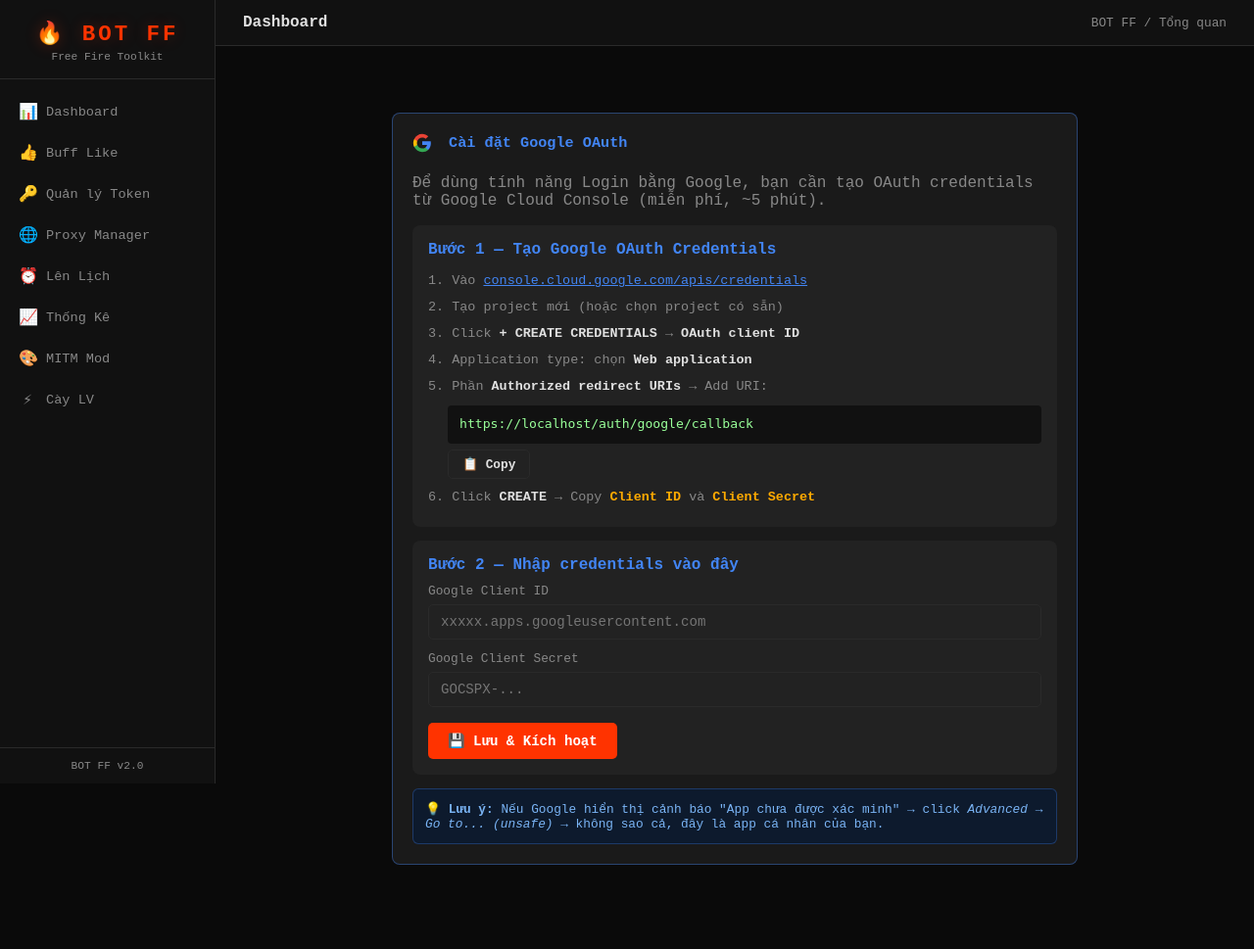
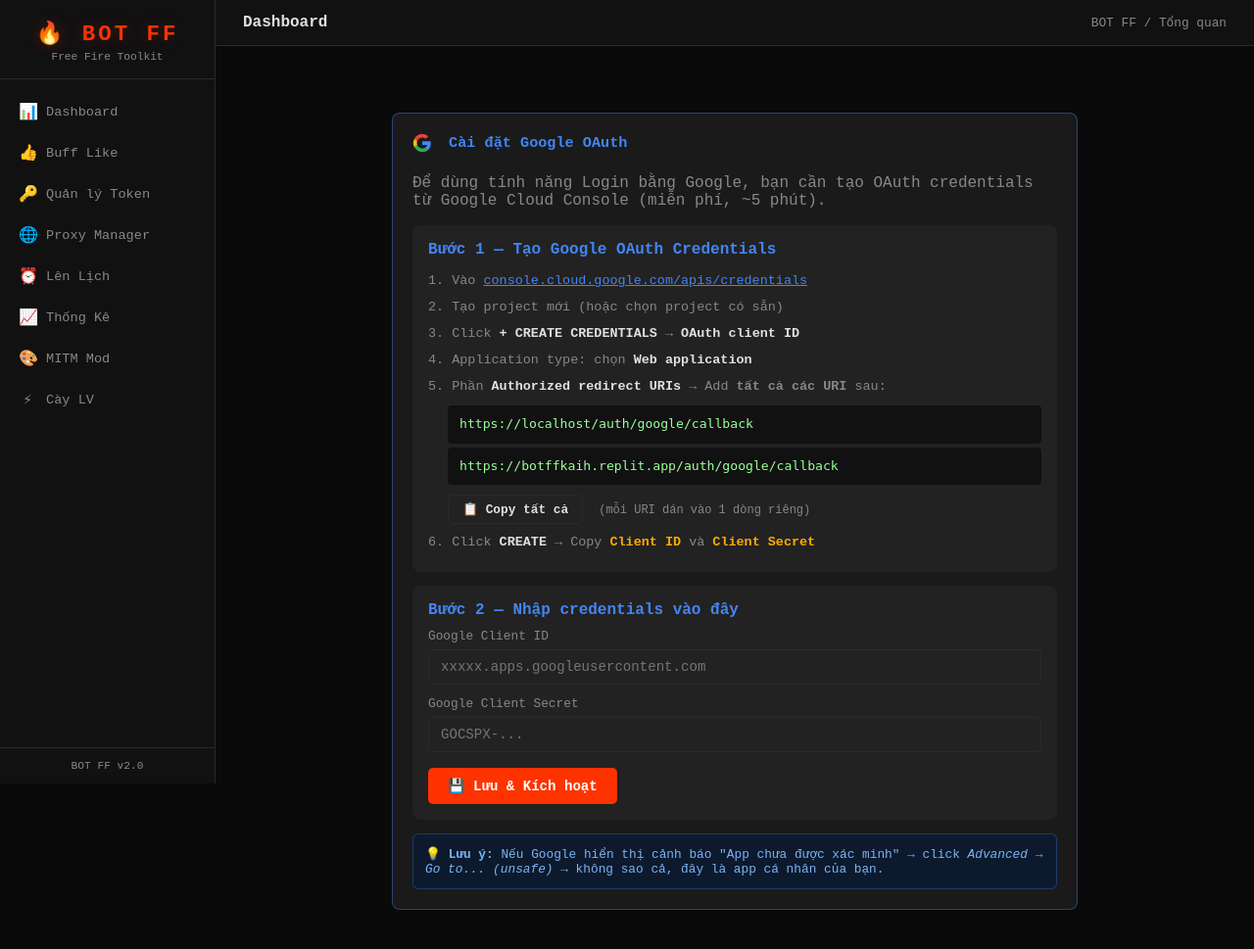
Before and after one commit to intekaih/botff, a Flask app: page /auth/google/start in a window 1280 px wide. Shown: the top 969 px of the page at 98% size. Before the commit the page ends 883 px from the top, so only its background shows below. Run offline with Flask 3, Linux system fonts and the light colour scheme.

Commit message:
Improve Google authentication redirect URI handling for production and development
Update `app.py` to correctly determine the redirect URI by prioritizing `X-Forwarded-Host` and `REPLIT_DEV_DOMAIN` over `request.host`. Modify `templates/google_setup.html` to display all necessary redirect URIs for both development and production environments, and update the JavaScript function to copy all URIs.

Replit-Commit-Author: Agent
Replit-Commit-Session-Id: 45864a75-e5c0-4425-bd8a-96aa4d06d07a
Replit-Commit-Checkpoint-Type: full_checkpoint
Replit-Commit-Event-Id: 7d401bcb-249f-43fc-8ff5-6b63673351df
Replit-Commit-Screenshot-Url: https://storage.googleapis.com/screenshot-production-us-central1/28032d57-9dd2-48e1-ab40-cc3385545e87/45864a75-e5c0-4425-bd8a-96aa4d06d07a/1GM8KNI
Replit-Helium-Checkpoint-Created: true

```diff
--- a/app.py
+++ b/app.py
@@ -222,7 +222,11 @@ GOOGLE_CLIENT_ID, GOOGLE_CLIENT_SECRET = _load_google_config()
 _google_pending = {}   # state → {region, ts}
 
 def _google_redirect_uri():
-    return f"https://{request.host}/auth/google/callback"
+    # Ưu tiên: X-Forwarded-Host (Replit proxy) → REPLIT_DEV_DOMAIN → request.host
+    fwd = request.headers.get('X-Forwarded-Host') or request.headers.get('X-Real-Host')
+    dev = os.environ.get('REPLIT_DEV_DOMAIN', '')
+    host = fwd or dev or request.host
+    return f"https://{host}/auth/google/callback"
 
 
 @app.route('/api/google/set_credentials', methods=['POST'])
@@ -247,7 +251,14 @@ def api_google_set_credentials():
 def auth_google_start():
     redir = _google_redirect_uri()
     if not GOOGLE_CLIENT_ID or not GOOGLE_CLIENT_SECRET:
-        return render_template('google_setup.html', redirect_uri=redir), 200
+        # Tạo danh sách tất cả redirect URIs cần đăng ký
+        uris = [redir]
+        prod_domain = "botffkaih.replit.app"
+        prod_uri = f"https://{prod_domain}/auth/google/callback"
+        if prod_uri != redir:
+            uris.append(prod_uri)
+        return render_template('google_setup.html', redirect_uri=redir,
+                               all_uris=uris), 200
 
     region = request.args.get('region', 'VN').upper()
     state  = str(uuid.uuid4())
--- a/templates/google_setup.html
+++ b/templates/google_setup.html
@@ -27,12 +27,13 @@
         <div>2. Tạo project mới (hoặc chọn project có sẵn)</div>
         <div>3. Click <strong style="color:var(--text);">+ CREATE CREDENTIALS</strong> → <strong style="color:var(--text);">OAuth client ID</strong></div>
         <div>4. Application type: chọn <strong style="color:var(--text);">Web application</strong></div>
-        <div>5. Phần <strong style="color:var(--text);">Authorized redirect URIs</strong> → Add URI:</div>
+        <div>5. Phần <strong style="color:var(--text);">Authorized redirect URIs</strong> → Add <strong>tất cả các URI</strong> sau:</div>
         <div style="margin:6px 0 6px 20px;">
-          <code id="redirect-uri" style="background:#111;color:#99ff99;padding:6px 12px;border-radius:4px;font-size:0.82rem;display:block;">
-            {{ redirect_uri }}
-          </code>
-          <button onclick="copyUri()" class="btn btn-secondary btn-sm" style="margin-top:6px;">📋 Copy</button>
+          {% for uri in all_uris %}
+          <code style="background:#111;color:#99ff99;padding:6px 12px;border-radius:4px;font-size:0.82rem;display:block;margin-bottom:4px;word-break:break-all;">{{ uri }}</code>
+          {% endfor %}
+          <button onclick="copyAllUris()" class="btn btn-secondary btn-sm" style="margin-top:6px;">📋 Copy tất cả</button>
+          <span style="font-size:0.75rem;color:var(--text-dim);margin-left:8px;">(mỗi URI dán vào 1 dòng riêng)</span>
         </div>
         <div>6. Click <strong style="color:var(--text);">CREATE</strong> → Copy <strong style="color:#ffaa00;">Client ID</strong> và <strong style="color:#ffaa00;">Client Secret</strong></div>
       </div>
@@ -61,9 +62,11 @@
 </div>
 
 <script>
-function copyUri() {
-  navigator.clipboard.writeText(document.getElementById('redirect-uri').textContent.trim());
-  alert('Đã copy redirect URI!');
+function copyAllUris() {
+  const uris = [...document.querySelectorAll('code[style*="99ff99"]')]
+    .map(el => el.textContent.trim()).join('\n');
+  navigator.clipboard.writeText(uris);
+  alert('Đã copy tất cả redirect URIs!');
 }
 
 async function saveCredentials() {
```
Also changed, not shown: attached_assets/image_1775284530214.png (added).
